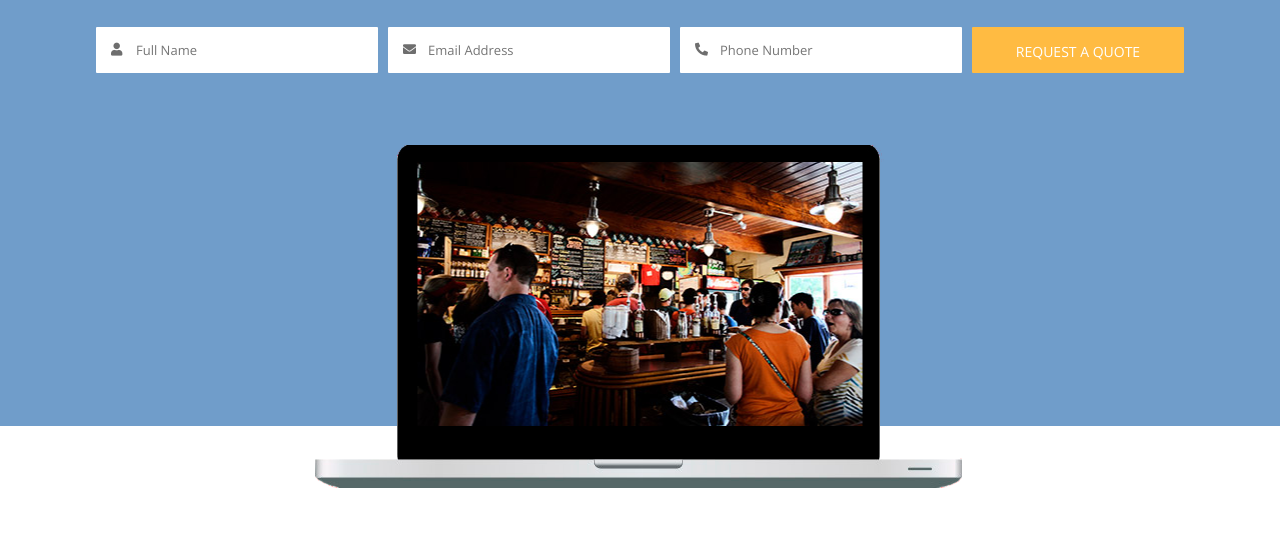
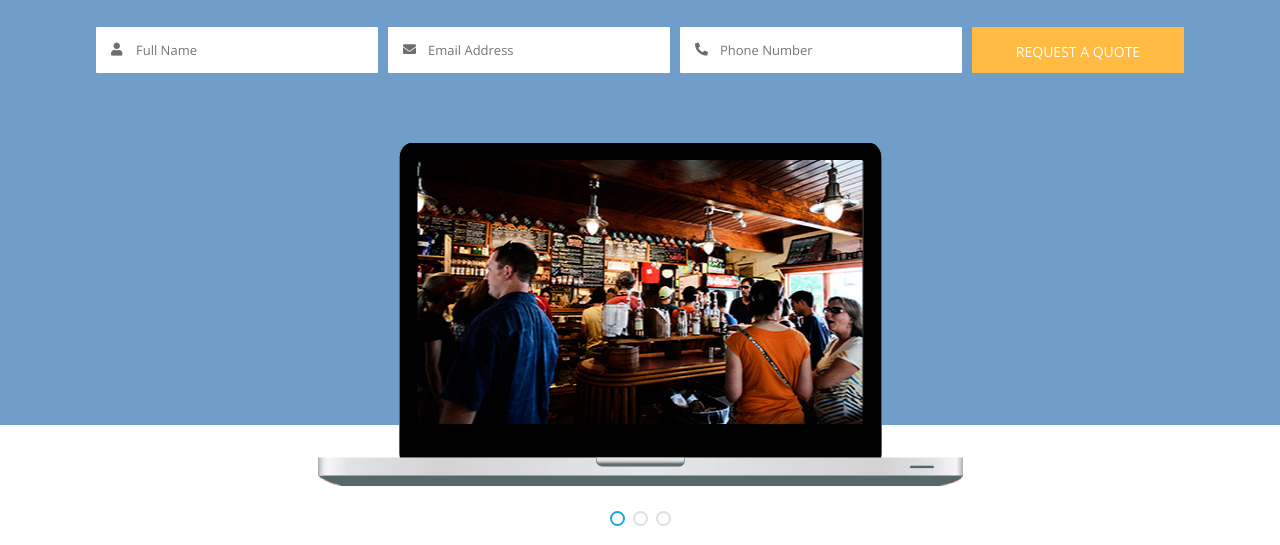
Before and after one commit to AleksandrStarikov/Business-project, a plain HTML site: page index.html in a window 1280 px wide. Shown: the part 255-800 px from the top of the page. Drawn offline with nearby package versions, Linux system fonts and the light colour scheme.

Commit message:
Added slider

```diff
--- a/assets/css/style.css
+++ b/assets/css/style.css
@@ -184,7 +184,7 @@ h1, h2, h3, h4, h5, h6 {
 
 .intro {
     padding-top: 191px;
-    height: auto;
+    height: 680px;
     text-align: center;
 
     background-color: #709dca;
@@ -312,38 +312,87 @@ h1, h2, h3, h4, h5, h6 {
 
 .slider {
     width: 100%;
-    max-width: 650px;
-    height: 100%;
-    margin: 0 auto;
+    max-width: 645px;
+    margin: 60px auto 0;
+
+    background: url(../images/laptop.png) center no-repeat;
+    -webkit-background-size: cover;
+    background-size: cover;
+
     position: relative;
-    bottom: -62px;
-
 }
 
-.slider__img {
-    display: block;
-    max-width: 100%;
-    height: auto;
+.slider__inner {
+    height: 343px;
+
+    overflow: hidden;
+}
+
+.slick-track {
+    display: flex;
 }
 
 .slider__item {
     display: block;
+    margin: 0 auto;
     width: 100%;
     max-width: 445px;
     height: auto;
 
-    position: absolute;
-    top: 17px;
-    right: 50%;
-    left: 50%;
-    z-index: 1000;
-
-    transform: translate(-50%, 0);
+    position: relative;
 }
 
 .slider__photo {
     max-width: 100%;
     height: auto;
+
+    position: absolute;
+    top: 17px;
+    left: 50%;
+    z-index: 1000;
+
+    transform: translateX(-50%);
+}
+
+.slick-dots {
+    display: flex;
+    justify-content: center;
+    width: 100%;
+    margin: 0;
+    padding: 0;
+    list-style: none;
+    cursor: pointer;
+
+    position: absolute;
+    bottom: -40px;
+    left: 0;
+    z-index: 2;
+}
+
+.slick-dots button {
+    padding: 0;
+    width: 15px;
+    height: 15px;
+
+    background-color: #fff;
+    border: 2px solid #dedfe0;
+    border-radius: 50%;
+
+    font-size: 0;
+    color: transparent;
+}
+
+.slick-dots button:focus {
+    outline: none;
+}
+
+
+.slick-dots .slick-active button {
+    border: 2px solid #1ca8dd;
+}
+
+.slick-dots li {
+    margin: 0 0.25rem;
 }
 
 /* Services */
@@ -1100,6 +1149,7 @@ h1, h2, h3, h4, h5, h6 {
 }
 
 @media (max-width: 770px) {
+
     .nav {
         display: none;
         width: 100%;
--- a/assets/js/app.js
+++ b/assets/js/app.js
@@ -33,21 +33,37 @@ $(function() {
             blockId = $this.data('scroll'),
             blockOffset = $(blockId).offset().top;
 
-            $("#nav a").removeClass("active");
             $this.addClass("active");
+            $("#nav, #nav_toggle").removeClass("active");
 
-         $("html, body").animate( {
+            $("html, body").animate( {
             scrollTop: blockOffset
         }, 700);
     });
 
     /* Menu nav toggle */
+    var nav = $('#nav');
+        nav_toggle = $('#nav_toggle');
 
-    $("#nav__toggle").on("click", function(event) {
+    nav_toggle.on("click", function(event) {
         event.preventDefault();
 
         $(this).toggleClass("active");
-        $("#nav").toggleClass("active");
+        nav.toggleClass("active");
+    });
+
+    // Slider https://kenwheeler.github.io/slick/
+
+    var slider = $('#slider');
+
+    slider.slick({
+        infinite: true,
+        dots: true,
+        slidesToShow: 1,
+        slidesToScroll: 1,
+        fade: true,
+        cssEase: 'linear',
+        arrows: false
     });
 
 });
--- a/index.html
+++ b/index.html
@@ -9,7 +9,6 @@
     <link rel="stylesheet" type="text/css" href="./fonts/gotham/stylesheet.css">
     <link rel="stylesheet" type="text/css" href="./fonts/BrandonGrotesqueBold/style.css">
     <link rel="stylesheet" type="text/css" href="./assets/css/style.css">
-    <link rel="stylesheet" type="text/css" href="https://cdn.jsdelivr.net/npm/slick-carousel@1.8.1/slick/slick.css"/>
     <title>Business</title>
 </head>
 <body>
@@ -79,7 +78,7 @@
                     <a href="#" class="nav__link" data-scroll="#contact">Contact Us</a>
                 </nav>
 
-                <button class="nav-toggle" id="nav__toggle" type="button"><span class="nav-toggle__item">Menu</span></button>
+                <button class="nav-toggle" id="nav_toggle" type="button"><span class="nav-toggle__item">Menu</span></button>
             </div> <!-- /.header__inner -->
         </div> <!-- /.container -->
     </header>
@@ -93,7 +92,7 @@
                 <h2 class="intro__subtitle">Lorem Ipsum is simply dummy text of the printing and typesetting industry. Lorem Ipsum typesetting</h2>
             </div>
 
-    <!-- Form -->
+            <!-- Form -->
             <form class="form__date" action="#" name="form" method="post">
                 <div class="form__group">
                     <input class="form__input" name="name" type="text" placeholder="Full Name">
@@ -116,10 +115,24 @@
             </form>
 
             <div class="slider">
-                <img class="slider__img" src="./assets/images/laptop.png" alt="">
+                <div class="slider__inner" id="slider">
+                    <div class="slider__col">
                         <div class="slider__item">
                             <img class="slider__photo" src="./assets/images/Slider/slide-1.jpg" alt="">
                         </div>
+                    </div>
+
+                    <div class="slider__col">
+                        <div class="slider__item">
+                            <img class="slider__photo" src="./assets/images/Slider/slide-2.jpg" alt="">
+                        </div>
+                    </div>
+                    <div class="slider__col">
+                        <div class="slider__item">
+                            <img class="slider__photo" src="./assets/images/Slider/slide-3.jpg" alt="">
+                        </div>
+                    </div>
+                </div>
             </div>
         </div> <!-- /.container -->
     </section> <!-- /.intro -->
@@ -402,14 +415,14 @@
     <footer>
         <div class="container">
             <div class="footer__inner">
-                <nav class="nav">
-                    <a href="#" class="nav__link footer--link">Home</a>
-                    <a href="#" class="nav__link footer--link">Service</a>
-                    <a href="#" class="nav__link footer--link">About us</a>
-                    <a href="#" class="nav__link footer--link">Pricing Table</a>
-                    <a href="#" class="nav__link footer--link">How it work</a>
-                    <a href="#" class="nav__link footer--link">Happy Clients</a>
-                    <a href="#" class="nav__link footer--link">Contact Us</a>
+                <nav class="nav" id="nav">
+                    <a href="#" class="nav__link footer--link" data-scroll="#intro">Home</a>
+                    <a href="#" class="nav__link footer--link" data-scroll="#service">Service</a>
+                    <a href="#" class="nav__link footer--link" data-scroll="#about">About us</a>
+                    <a href="#" class="nav__link footer--link" data-scroll="#pricing">Pricing Table</a>
+                    <a href="#" class="nav__link footer--link" data-scroll="#work">How it work</a>
+                    <a href="#" class="nav__link footer--link" data-scroll="#clients">Happy Clients</a>
+                    <a href="#" class="nav__link footer--link" data-scroll="#contact">Contact Us</a>
                 </nav>
                 <div class="footer__phone"><i class="fas fa-phone-alt"></i>+987 9976 999</div>
                 <div class="footer__social">
```
Also changed, not shown: Business.jpg (added), assets/images/Slider/slide-2.jpg (added), assets/images/Slider/slide-3.jpg (added).
